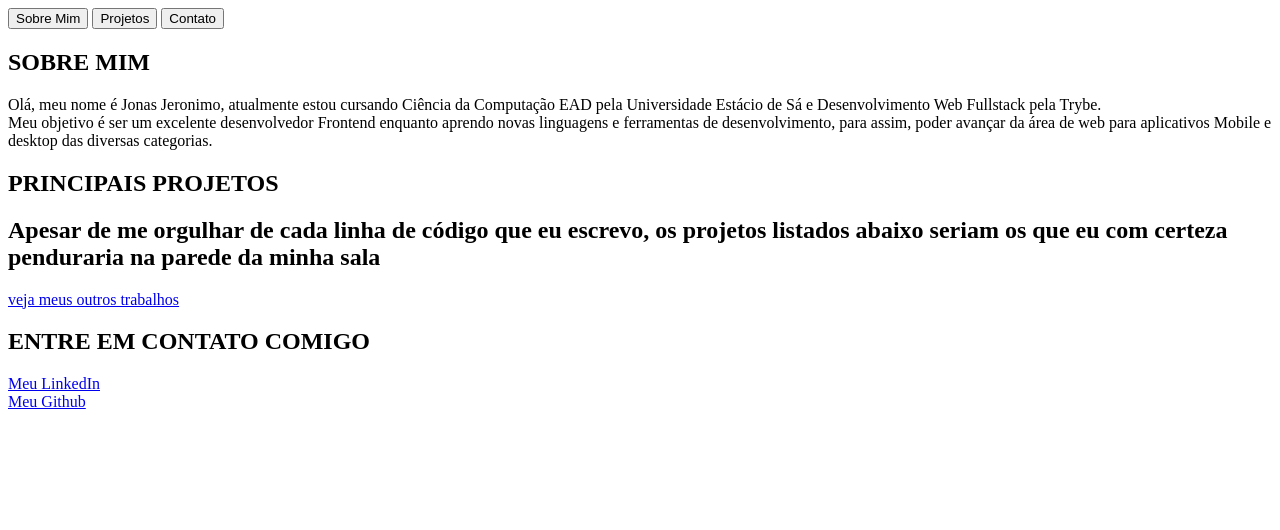
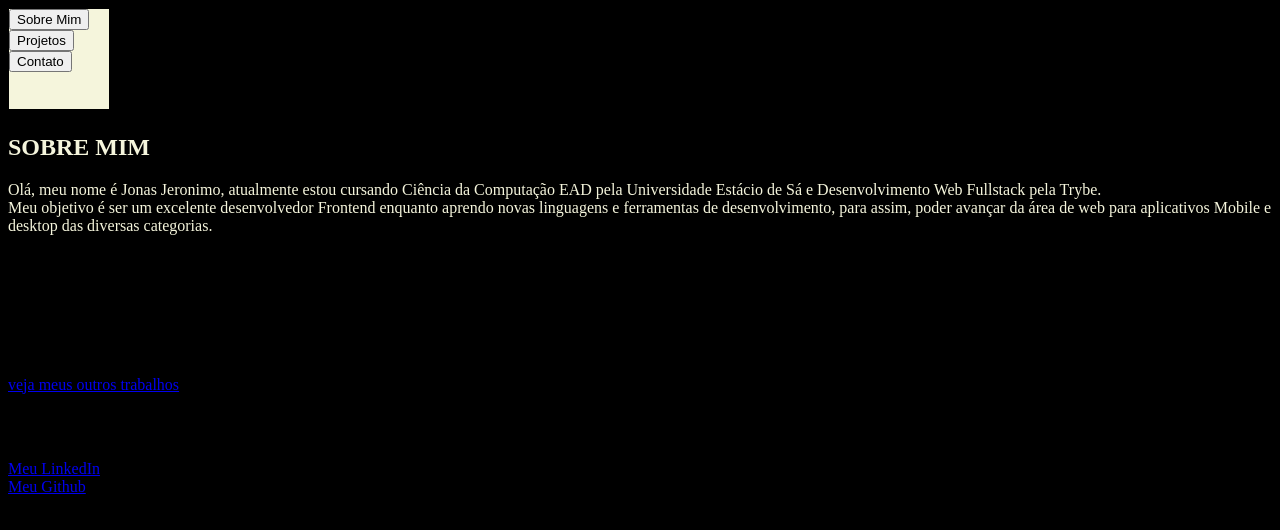
Before and after one commit to JonasJeronimo/JonasJeronimo.github.io, a plain HTML site: page index.html in a window 1280 px wide. Drawn offline with Linux system fonts and the light colour scheme.

Commit message:
Alterecoes feitas nos arquivos .HTML e .CSS na branch Main por engano

```diff
--- a/index.html
+++ b/index.html
@@ -6,14 +6,17 @@
   <meta http-equiv="X-UA-Compatible" content="IE=edge">
   <meta name="viewport" content="width=device-width, initial-scale=1.0">
   <title>Portfólio do Jonas</title>
+  <link rel="stylesheet" href="style.css">
 </head>
 
-<body>
-  <header id="header">
-    <button>Sobre Mim</button>
-    <button>Projetos</button>
-    <button>Contato</button>
-  </header>
+<body class="body">
+  <div class="header">
+    <div class="buttons_header">
+      <button class="button_aboutMe">Sobre Mim</button>
+      <button class="button_projects">Projetos</button>
+      <button class="button_contact">Contato</button>
+    </div>
+  </div>
   <article>
     <div id="TextBody">
       <h1>SOBRE MIM</h1>
--- a/style.css
+++ b/style.css
@@ -0,0 +1,20 @@
+.body{
+  background-color: black;
+}
+
+.header{
+  border: 1px solid black;
+  width: 100px;
+  height: 100px;
+  display: inline-block;
+  background-color: beige;
+
+}
+
+#TextBody{
+  color: beige;
+}
+
+.buttons_header{
+  float: left
+}
```
